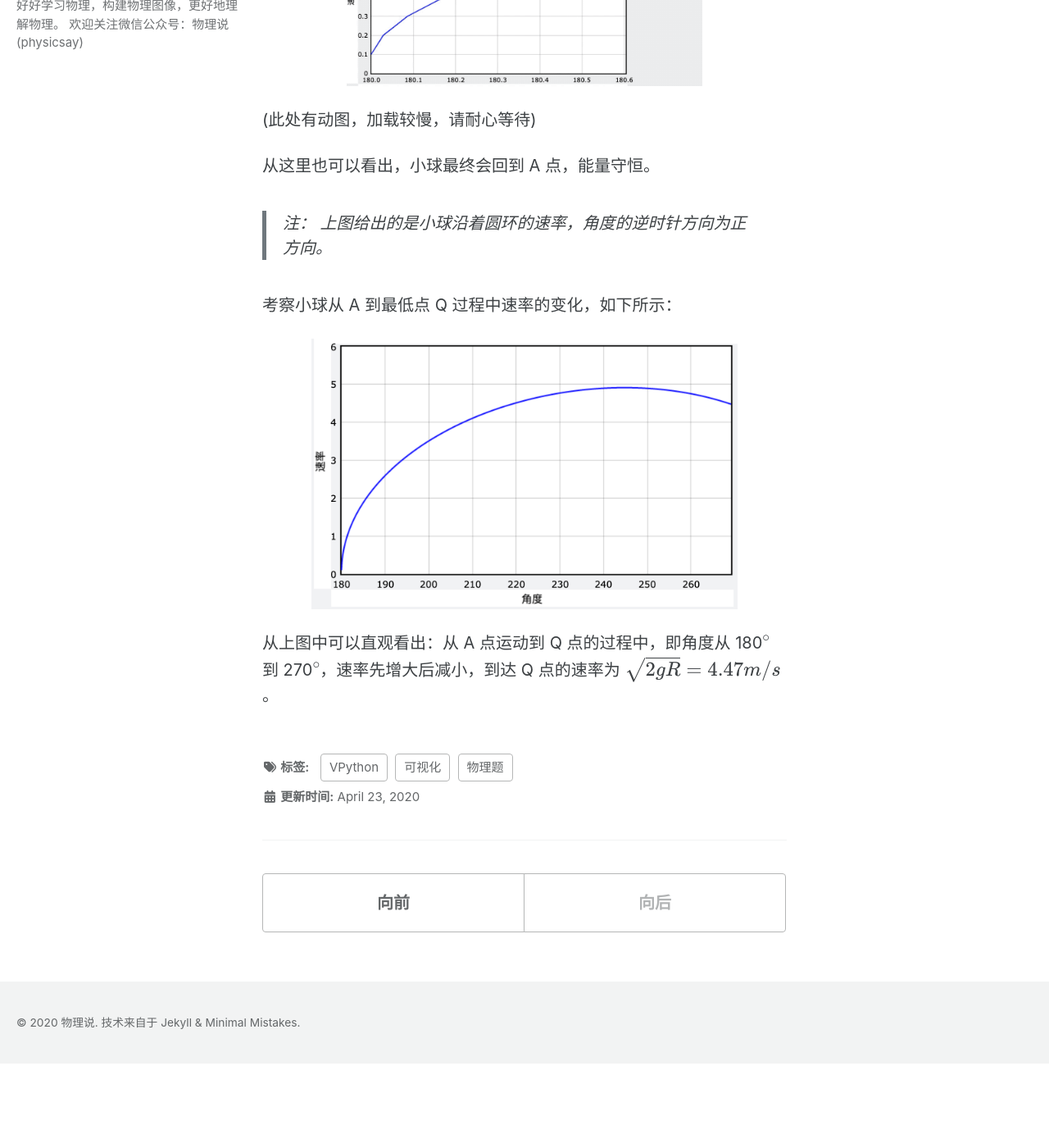
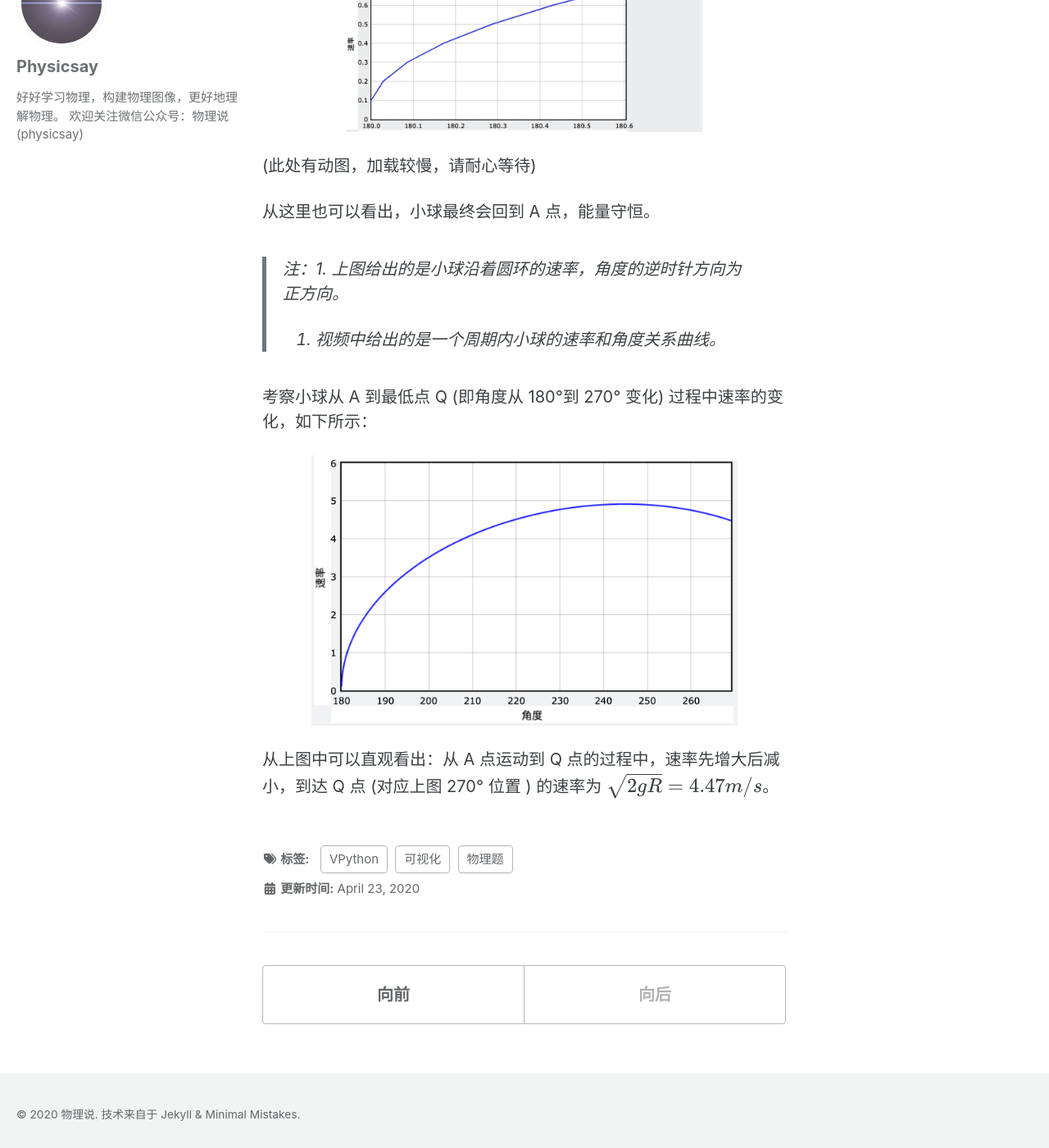
Before and after one commit to physicsay/physicsay-physicsay.github.io, a Jekyll site: the page built from _posts/2020-04-23-vpython-simulation-ball-on-ring.md, in a window 1280 px wide and 1400 px high, scrolled down 2635 px. Shown: the whole window at 82% size. Built offline with Jekyll 4.4.1, drawn with Linux system fonts in a browser that asks for light colours; cached includes are drawn as plain includes; nearby versions of some CDN libraries; formulas are drawn with MathJax 3; before the commit the page ends 3932 px from its top, so only the background shows below that.

Commit message:
fix: some sentences

```diff
--- a/_posts/2020-04-23-vpython-simulation-ball-on-ring.md
+++ b/_posts/2020-04-23-vpython-simulation-ball-on-ring.md
@@ -58,10 +60,11 @@ A 从释放运动至圆环最低点 Q 的过程中，A、B 之间的距离发生
 (此处有动图，加载较慢，请耐心等待)
 
 从这里也可以看出，小球最终会回到 A 点，能量守恒。
-> 注： 上图给出的是小球沿着圆环的速率，角度的逆时针方向为正方向。
+> 注：1. 上图给出的是小球沿着圆环的速率，角度的逆时针方向为正方向。
+> 2. 视频中给出的是一个周期内小球的速率和角度关系曲线。
 
-考察小球从 A 到最低点 Q 过程中速率的变化，如下所示：
+考察小球从 A 到最低点 Q (即角度从 180°到 270° 变化) 过程中速率的变化，如下所示：
 
 <img src='/assets/images/2020-04-23-vpython-simulation-ball-on-ring/v_angle.png' style='zoom:40%; margin: 0 auto; display: block;'/>
 
-从上图中可以直观看出：从 A 点运动到 Q 点的过程中，即角度从 180$^\circ$ 到 270$^\circ$，速率先增大后减小，到达 Q 点的速率为 $\sqrt{2gR} = 4.47 m/s$。
+从上图中可以直观看出：从 A 点运动到 Q 点的过程中，速率先增大后减小，到达 Q 点 (对应上图 270° 位置 ) 的速率为 $\sqrt{2gR} = 4.47 m/s$。
```
Also changed, not shown: other parts of _posts/2020-04-23-vpython-simulation-ball-on-ring.md (+2 -0 lines).
